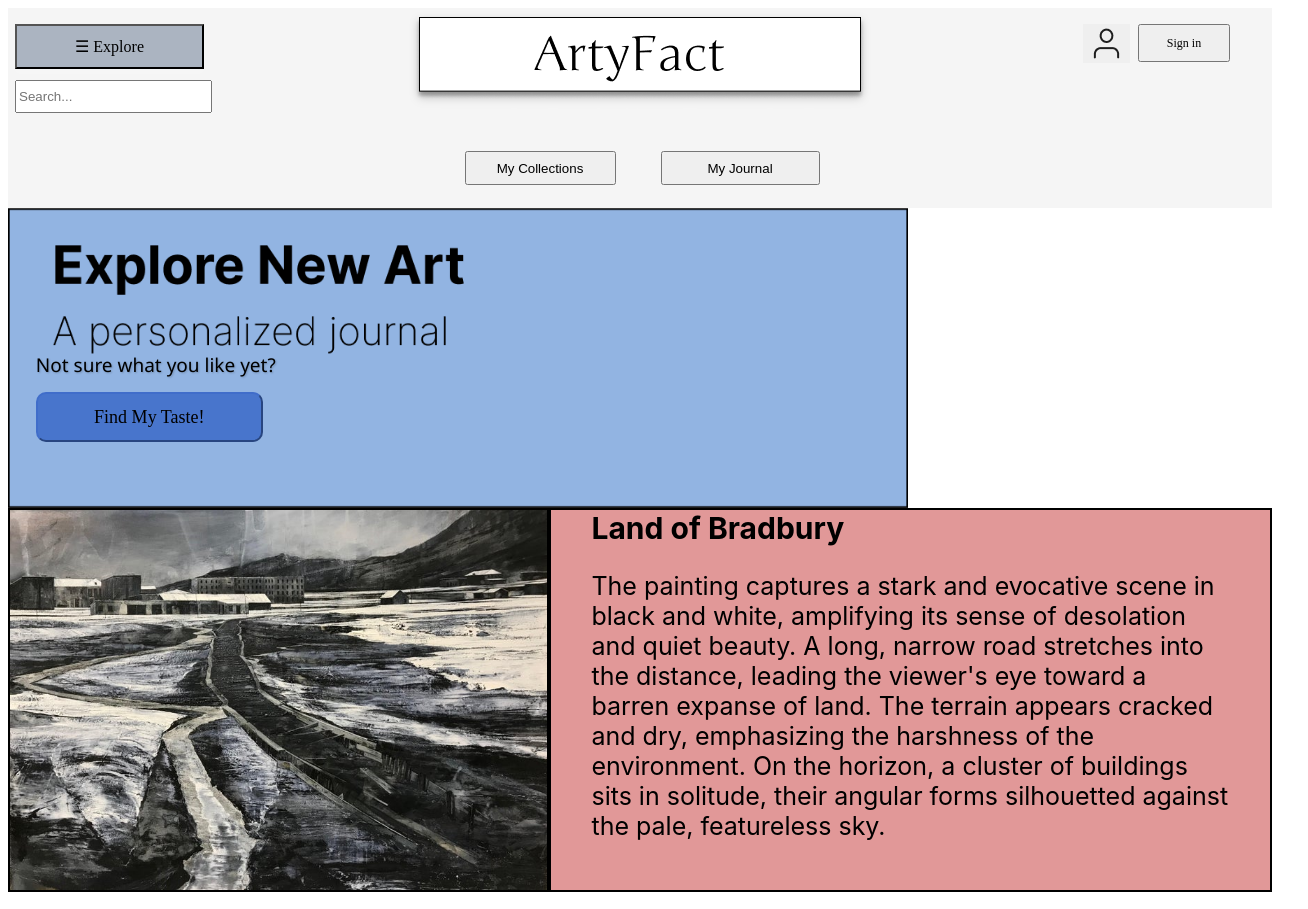
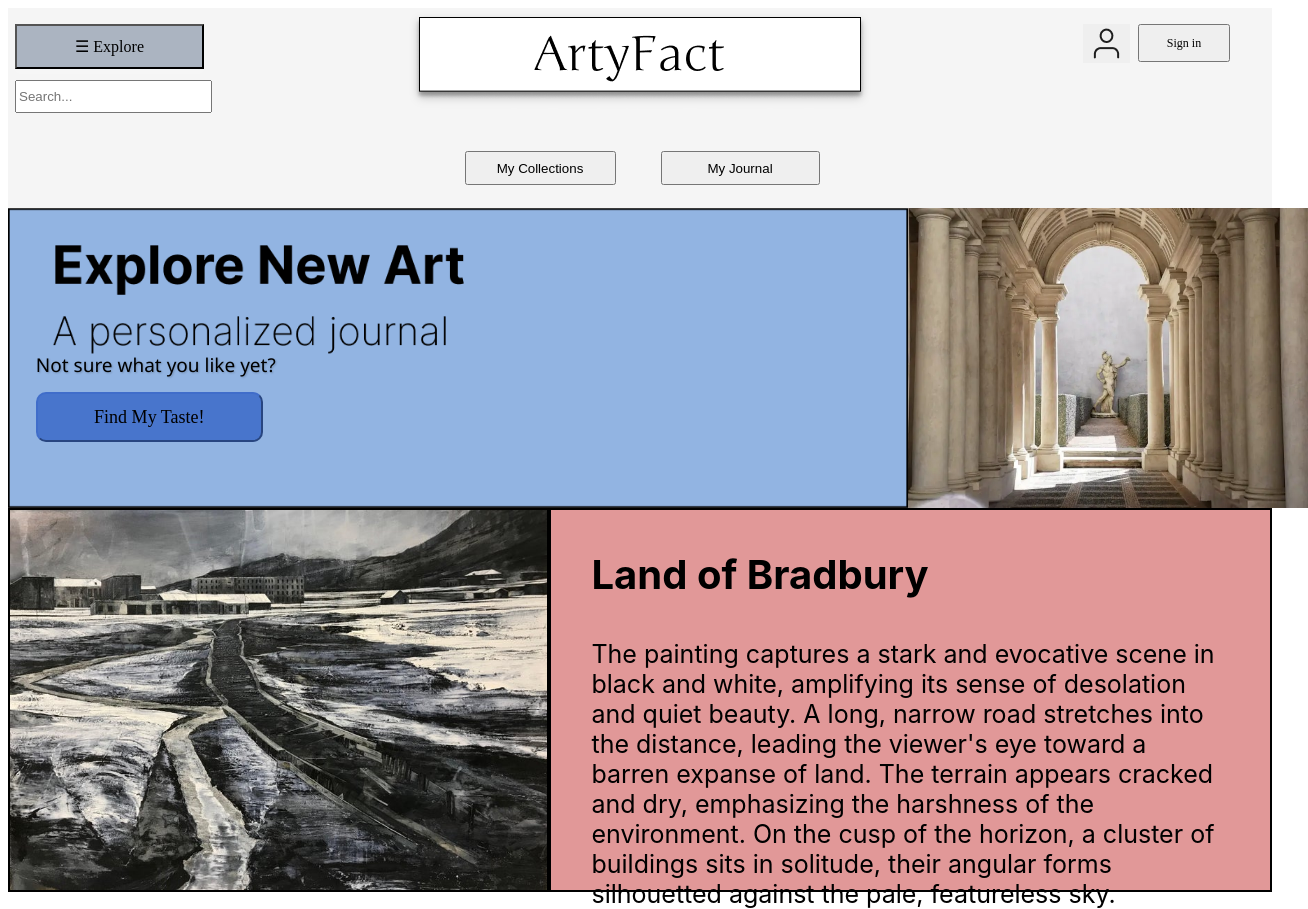
Before and after one commit to Manas3005/ArtyFact, a React (Vite) app: page / in a window 1280 px wide. Shown: the whole page, 1308 px wide, since content can reach past the window. Built offline with nearby package versions, Linux system fonts and the light colour scheme; no server answers.

Commit message:
Update Explore Panel to Flexbox to align explore image

```diff
--- a/src/style.css
+++ b/src/style.css
@@ -180,7 +180,7 @@ border-color: rgba(63, 110, 202, 0.89);
 .ArtDescName{
     font-family: 'Inter', sans-serif;
     font-weight: bold;
-    font-size: 30px;
+    font-size: 40px;
     color: #000000;
 }
 
@@ -190,3 +190,12 @@ border-color: rgba(63, 110, 202, 0.89);
     font-size: 25px;
     color: #000000;
 }
+
+.explorePanel{
+    flex: 0.4;
+}
+
+.exploreImage{
+    flex: 0.6;
+    height: 300px;
+}
--- a/src/views/homePageViews/artDescBodyView.jsx
+++ b/src/views/homePageViews/artDescBodyView.jsx
@@ -8,11 +8,11 @@ function ArtDescBodyView (props) {
             <img className="ArtDescImage" src= "image/artdeschomepage.png" />
             <div className="ArtDescTextPanel">
 
-                <span className="ArtDescName">Land of Bradbury</span>
+                <p className="ArtDescName">Land of Bradbury</p>
                 <p className="ArtDescText">The painting captures a stark and evocative scene in black and white, amplifying its sense of desolation and quiet beauty.
                     A long, narrow road stretches into the distance, leading the viewer's eye toward a barren expanse of land.
                     The terrain appears cracked and dry, emphasizing the harshness of the environment.
-                    On the horizon, a cluster of buildings sits in solitude, their angular forms silhouetted against the pale, featureless sky.</p>
+                    On the cusp of the horizon, a cluster of buildings sits in solitude, their angular forms silhouetted against the pale, featureless sky.</p>
             </div>
         </div>
     )
--- a/src/views/homePageViews/exploreBodyView.jsx
+++ b/src/views/homePageViews/exploreBodyView.jsx
@@ -3,7 +3,8 @@ import "/src/style.css"
 function ExploreBodyView (props) {
     return (
 
-        <div>
+        <div className="horizontalFlexParent">
+            <div className="explorePanel">
                 <img
                 src= "image/exploreNewArtPanel.png"
                 className = "exploreNewArtPanel"
@@ -12,6 +13,10 @@ function ExploreBodyView (props) {
                 <button className = "findMyTaste">Find My Taste!</button>
             </div>
 
+                <img className="exploreImage" src="image/Palazzo-Spada-Rome.png"></img>
+
+        </div>
+
     )
 }
 
```
Also changed, not shown: image/Palazzo-Spada-Rome.png (added), 1 other file (tests, documents, lock files or other folders). Lines whose indentation alone changed are shown as unchanged.
